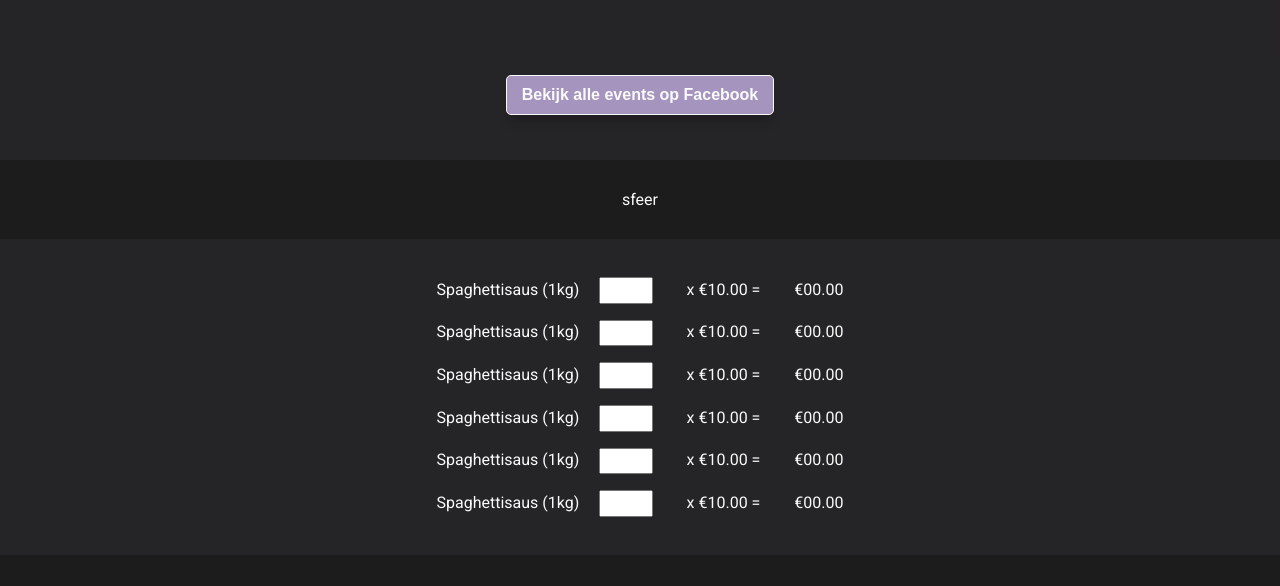
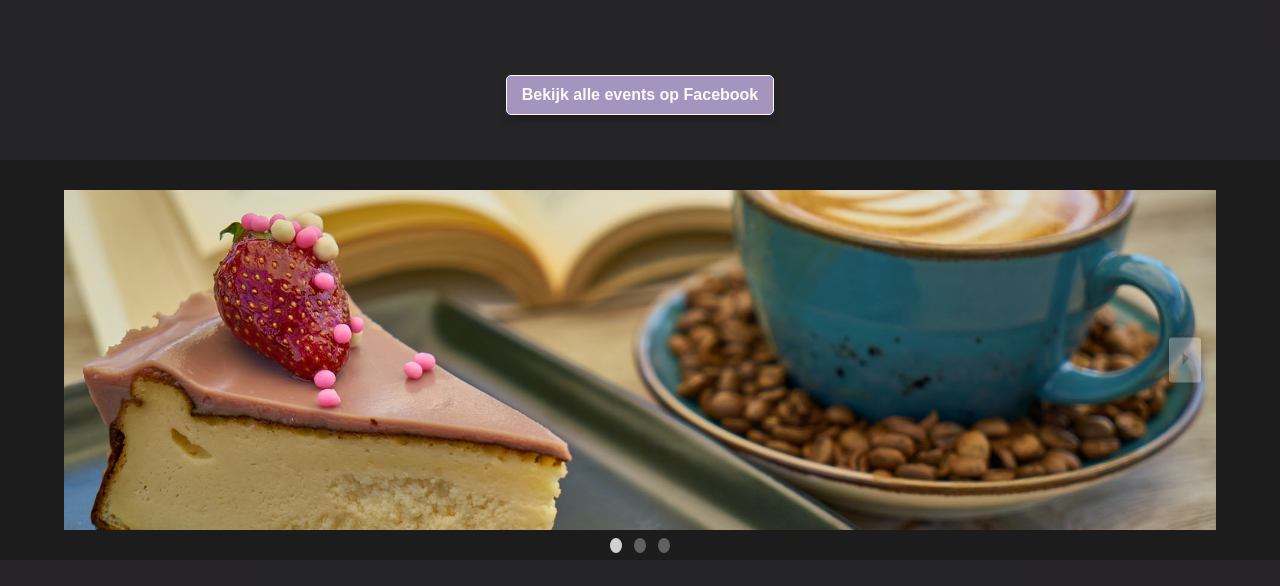
Before and after one commit to dannyvaneeckhoutte/Alice, a PHP site: page / in a window 1280 px wide. Shown: the part 1469-2055 px from the top of the page. Run offline with PHP 8.4, Linux system fonts and the light colour scheme; some libraries are stand-ins or nearby versions.

Commit message:
Added carousel image slider

```diff
--- a/css/style.css
+++ b/css/style.css
@@ -190,6 +190,111 @@ input:checked+label {
 }
 
 
+/* image carousel slider */
+
+.carousel {
+    position: relative;
+    height: 400px;
+    width: 100%;
+    margin: 0 auto;
+}
+
+.carousel__image {
+    /* Fits/crops image into container: */
+    width: 100%;
+    height: 100%;
+    object-fit: cover;
+}
+
+.carousel__track--container {
+    /* background: maroon; */
+    height: 100%;
+    position: relative;
+    overflow: hidden;
+}
+
+.carousel__track {
+    padding: 0;
+    margin: 0;
+    list-style-type: none;
+    position: relative;
+    /* height to stop track & its children from shrinking to 0 */
+    height: 100%;
+    transition: transform 0.6s ease-in-out;
+    /* for a smooth slide */
+}
+
+.carousel__slide {
+    /* stacks images on top of eachother: */
+    position: absolute;
+    top: 0;
+    bottom: 0;
+    width: 100%;
+}
+
+.carousel__button {
+    position: absolute;
+    top: 50%;
+    /* moves top of button to halfway image */
+    transform: translateY(-50%);
+    /* moves button half of its height up on Y-axis */
+    background: whitesmoke;
+    border: 0;
+    border-radius: 3px;
+    cursor: pointer;
+    opacity: 30%;
+    box-shadow: 0px 0px 12px;
+}
+
+.carousel__button:hover {
+    opacity: 60%;
+}
+
+.carousel__button:active {
+    opacity: 40%;
+    box-shadow: 0px 0px 3px;
+}
+
+.carousel__button--left {
+    left: 15px;
+}
+
+.carousel__button--right {
+    right: 15px;
+}
+
+.carousel__button img {
+    width: 20px;
+    height: 40px;
+}
+
+.carousel__nav {
+    /* background: hotpink; */
+    display: flex;
+    justify-content: center;
+    padding: 8px 0;
+}
+
+.carousel__indicator {
+    border: 0;
+    border-radius: 50%;
+    /* width and height for a round circle, 1/1 ratio = oval if div container is not square */
+    width: 10px;
+    height: 15px;
+    background: rgba(255, 255, 255, 0.3);
+    margin: 0 6px;
+    cursor: pointer;
+}
+
+.carousel__indicator.current-slide {
+    background: rgba(255, 255, 255, 0.8);
+}
+
+.is-hidden {
+    display: none;
+}
+
+
 /* Toggle Effect */
 
 input:checked~.menu-content {
--- a/index.html
+++ b/index.html
@@ -28,7 +28,7 @@
                         <li><a href="drink.html">Drink</a></li>
                         <li><a href="shop.html">Shop</a></li>
                         <li><a href="#do">Do</a></li>
-                        <li><a href="#slide">Sfeer</a></li>
+                        <li><a href="#sfeer">Sfeer</a></li>
                         <li><a href="#bestel">Takeaway</a></li>
                         <li><a href="#reserveer">Reserveer</a></li>
                         <li><a href="#footer">Contact</a></li>
@@ -113,7 +113,33 @@
             Bekijk alle events op Facebook</button>
                 </div>
             </div>
-            <div class="section section-sfeer" id="slide">sfeer</div>
+            <div class="section carousel" id="sfeer">
+                <div class="carousel__track--container">
+                    <ul class="carousel__track">
+                        <li class="carousel__slide current-slide">
+                            <img class="carousel__image" src="img/slide-1.jpg" alt="">
+                        </li>
+                        <li class="carousel__slide">
+                            <img class="carousel__image" src="img/slide-2.jpg" alt="">
+                        </li>
+                        <li class="carousel__slide">
+                            <img class="carousel__image" src="img/slide-3.jpg" alt="">
+                        </li>
+                    </ul>
+                </div>
+                <button class="carousel__button carousel__button--left is-hidden">
+								<img src="img/left.svg" alt="">
+							</button>
+                <button class="carousel__button carousel__button--right">
+							<img src="img/right.svg" alt="">
+						</button>
+
+                <div class="carousel__nav">
+                    <button class="carousel__indicator current-slide"></button>
+                    <button class="carousel__indicator"></button>
+                    <button class="carousel__indicator"></button>
+                </div>
+            </div>
             <div class="bg-grey">
                 <div class="section section-bestel" id="bestel">
                     <form>
@@ -193,9 +219,7 @@
 
     </div>
 
-    <!-- Vue.js -->
-    <script src="https://unpkg.com/vue"></script>
-
+    <script src="js/carousel.js"></script>
 </body>
 
 </html>
--- /dev/null
+++ b/js/carousel.js
@@ -0,0 +1,92 @@
+// in the document, look for 'carousel_track', this becomes the constant (variable):
+const track = document.querySelector('.carousel__track');
+// make an array with the children of the 'track' const:
+const slides = Array.from(track.children);
+const nextButton = document.querySelector('.carousel__button--right');
+const prevButton = document.querySelector('.carousel__button--left');
+const dotsNav = document.querySelector('.carousel__nav');
+const dots = Array.from(dotsNav.children);
+
+// get size properties of the slide, then get the width of the slide:
+const slideWidth = slides[0].getBoundingClientRect().width;
+
+// arrange slides next to eachother:
+const setSlidePosition = (slide, index) => {
+    slide.style.left = slideWidth * index + 'px';
+}
+slides.forEach(setSlidePosition);
+
+const moveToSlide = (track, currentSlide, targetSlide) => {
+    track.style.transform = 'translateX(-' + targetSlide.style.left + ')';
+    currentSlide.classList.remove('current-slide');
+    targetSlide.classList.add('current-slide');
+}
+
+// active indicator update
+const updateDots = (currentDot, targetDot) => {
+    currentDot.classList.remove('current-slide');
+    targetDot.classList.add('current-slide');
+}
+
+const hideShowArrows = (slides, prevButton, nextButton, targetIndex) => {
+    // add or remove next or previous button at first and last slide, else, remove class on both
+    if (targetIndex === 0) {
+        prevButton.classList.add('is-hidden');
+        nextButton.classList.remove('is-hidden');
+    } else if (targetIndex === slides.length - 1) {
+        prevButton.classList.remove('is-hidden');
+        nextButton.classList.add('is-hidden');
+    } else {
+        prevButton.classList.remove('is-hidden');
+        nextButton.classList.remove('is-hidden');
+    }
+}
+
+// when I click 'left', move slides to the left
+prevButton.addEventListener('click', e => {
+    const currentSlide = track.querySelector('.current-slide');
+    const prevSlide = currentSlide.previousElementSibling;
+    const currentDot = dotsNav.querySelector('.current-slide');
+    const prevDot = currentDot.previousElementSibling;
+    const prevIndex = slides.findIndex(slide => slide === prevSlide);
+
+    moveToSlide(track, currentSlide, prevSlide);
+    updateDots(currentDot, prevDot);
+    hideShowArrows(slides, prevButton, nextButton, prevIndex);
+
+
+})
+
+// when I click 'right', move slides to the right
+nextButton.addEventListener('click', e => {
+    // find current slide, find the next slide
+    const currentSlide = track.querySelector('.current-slide');
+    const nextSlide = currentSlide.nextElementSibling;
+    const currentDot = dotsNav.querySelector('.current-slide');
+    const nextDot = currentDot.nextElementSibling;
+    const nextIndex = slides.findIndex(slide => slide === nextSlide);
+
+    moveToSlide(track, currentSlide, nextSlide);
+    updateDots(currentDot, nextDot);
+    hideShowArrows(slides, prevButton, nextButton, nextIndex);
+
+})
+
+// when I click an indicator, move to that slide
+dotsNav.addEventListener('click', e => {
+    // if targetDot isn't clicked, return (end script)
+    const targetDot = e.target.closest('button');
+
+    if (!targetDot) return;
+
+    const currentSlide = track.querySelector('.current-slide');
+    const currentDot = dotsNav.querySelector('.current-slide');
+    // return index number of the clicked dot, add it to targetSlide
+    const targetIndex = dots.findIndex(dot => dot === targetDot); //console.log(targetIndex);
+    const targetSlide = slides[targetIndex];
+
+    moveToSlide(track, currentSlide, targetSlide);
+    updateDots(currentDot, targetDot);
+    hideShowArrows(slides, prevButton, nextButton, targetIndex);
+
+})
```
Also changed, not shown: img/left.svg (added), img/right.svg (added), img/slide-1.jpg (added), img/slide-2.jpg (added), img/slide-3.jpg (added).
